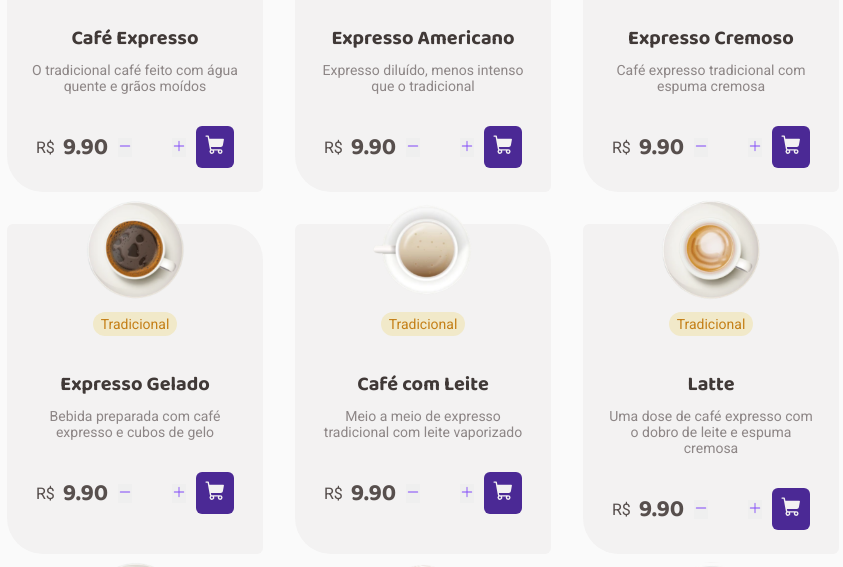
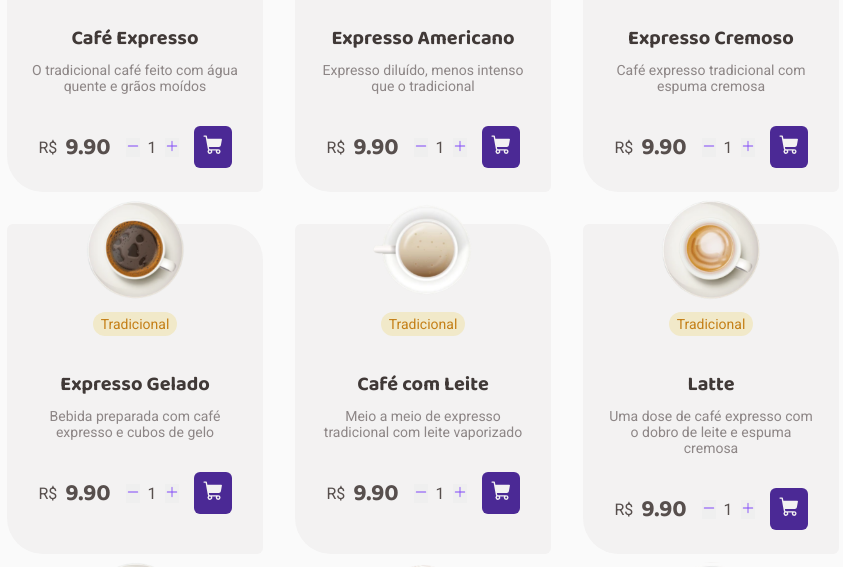
Before and after one commit to JhonatanDiniz/coffee-delivery, a React (Vite) app: page / in a window 1280 px wide. Shown: the part 860-1427 px from the top of the page, without its empty margins (153-996 px from the left). Built offline with nearby package versions, Linux system fonts and the light colour scheme.

Commit message:
Ajustando quantidade e valor dos produtos

```diff
--- a/src/pages/Home/components/Card/index.tsx
+++ b/src/pages/Home/components/Card/index.tsx
@@ -1,8 +1,26 @@
 import { Minus, Plus, ShoppingCart } from '@phosphor-icons/react/dist/ssr'
 import { CardContent, CardHeader, Cards, Cart, Flavors, Input, Value } from './style'
 import { Product } from '../../../../context/ProductsContext'
+import { useEffect, useState } from 'react'
 
 export function Card({ name, description, price, image } : Product) {
+  const [quantidade, setQuantidade] = useState(1)
+  const [valor, setValor] = useState(price)
+
+  useEffect(() => {
+    setValor(price * quantidade)
+  }, [quantidade, price])
+
+  function handleAddQuantidade(){
+    setQuantidade(quantidade + 1)
+  }
+
+  function handleRemoveQuantidade(){
+    if(quantidade > 0){
+      setQuantidade(quantidade - 1)
+    }
+  }
+
   return(
     <Cards>
       <CardHeader>
@@ -14,13 +32,13 @@ export function Card({ name, description, price, image } : Product) {
       <CardContent>
         <Value>
           <span>R$</span>
-          <h5>{price.toFixed(2)}</h5>
+          <h5>{valor.toFixed(2)}</h5>
         </Value>
 
         <Input>
-          <button><Minus size={14}/></button>
-          <input type="number" min={1} step={1} />
-          <button><Plus size={14}/></button>
+          <button onClick={handleRemoveQuantidade}><Minus size={14}/></button>
+          <span>{quantidade}</span>
+          <button onClick={handleAddQuantidade}><Plus size={14}/></button>
         </Input>
         <Cart>
           <span><ShoppingCart size={22} weight='fill'/></span>
--- a/src/pages/Home/components/Card/style.ts
+++ b/src/pages/Home/components/Card/style.ts
@@ -61,6 +61,7 @@ export const Input = styled.div`
   display: flex;
   justify-content: center;
   align-items: center;
+  gap: 8px;
   background: ${(props) => props.theme['base-button']};
 
   input{
--- a/src/pages/Home/index.tsx
+++ b/src/pages/Home/index.tsx
@@ -15,6 +15,7 @@ export function Home() {
         {products.map((product)=>
           <Card
             key={product.id}
+            id={product.id}
             name={product.name}
             description={product.description}
             price={product.price}
```
